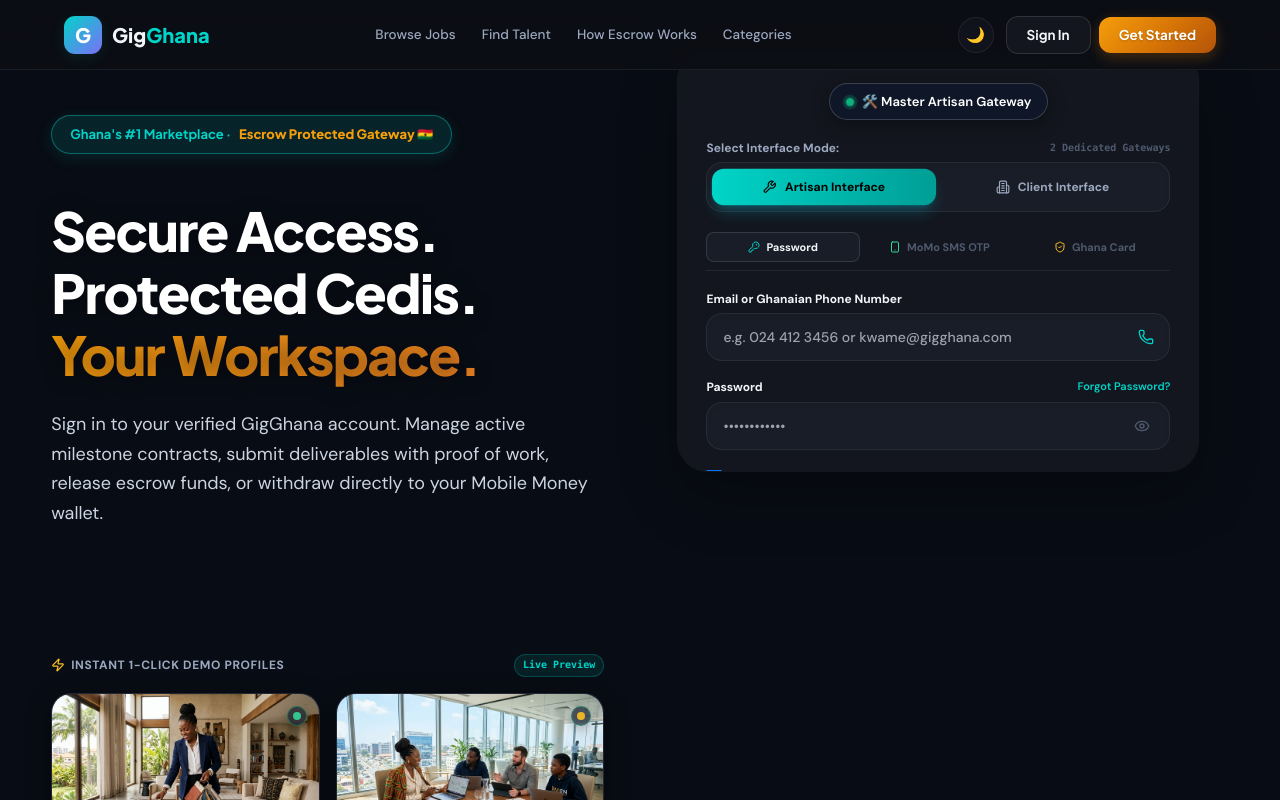
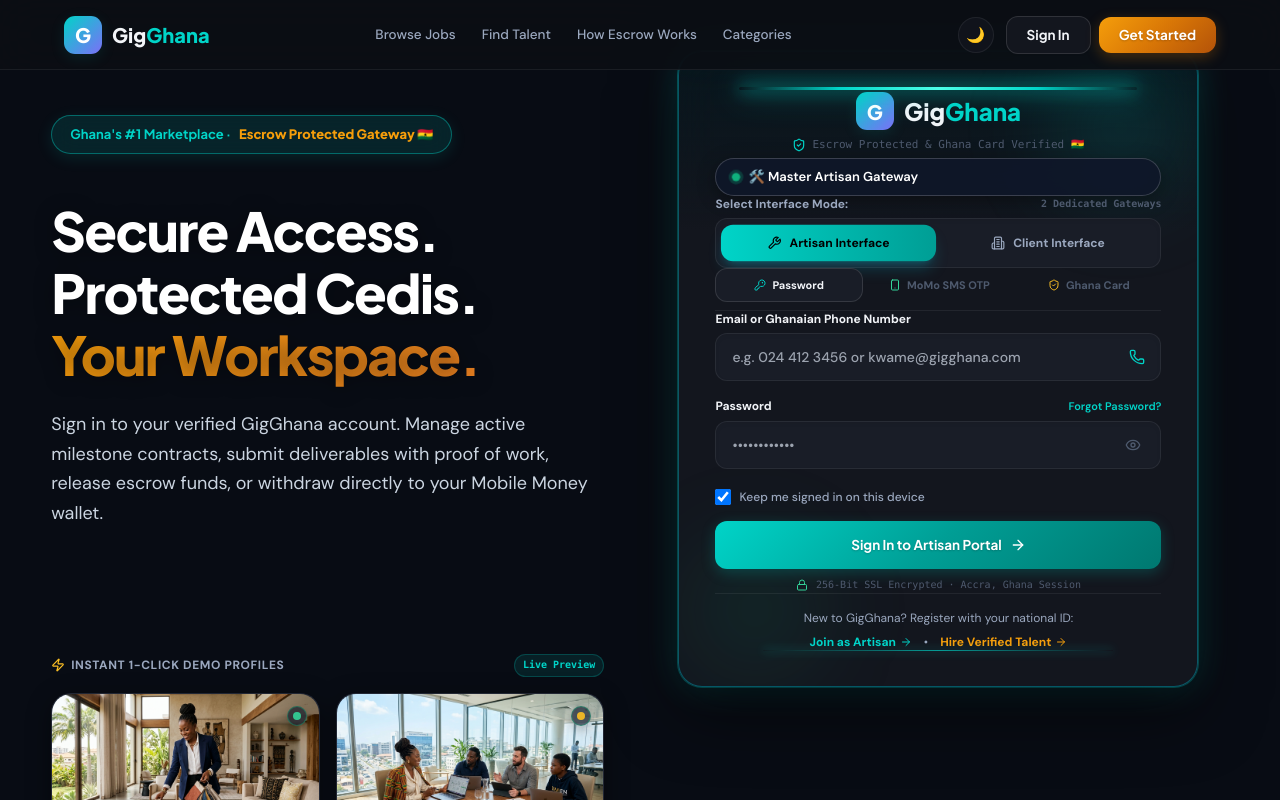
Before and after one commit to JoeVardyGC/GigGhana, a Next.js app: page /auth/login in a window 1280 px wide. Shown: the top 800 px of the page. Built offline with nearby package versions, Linux system fonts and the light colour scheme.

Commit message:
style(login): align logo, glowing card edges, button radius, and colors with homepage

```diff
--- a/app/auth/login/page.tsx
+++ b/app/auth/login/page.tsx
@@ -9,6 +9,7 @@ import { SiteFooter } from '@/components/layout/SiteFooter';
 import { useAuth } from '@/lib/context/AuthContext';
 import { detectGhanaNetwork } from '@/components/ui/phone-input';
 import { formatGhanaCardPin, validateGhanaCardPin } from '@/components/ui/ghana-card-input';
+import { SpotlightCard } from '@/components/ui/spotlight-card';
 import confetti from 'canvas-confetti';
 import {
   ShieldCheck,
@@ -482,21 +483,92 @@ function LoginContent() {
 
           </div>
 
-          {/* ══════ RIGHT COLUMN: AUTHENTICATION SUITE (HOMEPAGE LUXURY CARD) ══════ */}
-          <div className="hero-right-showcase w-full">
+          {/* ══════ RIGHT COLUMN: AUTHENTICATION SUITE (HOMEPAGE LUXURY GLOWING CARD) ══════ */}
+          <div className="hero-right-showcase w-full max-w-[620px]">
             <div className="showcase-outer-wrap">
-              <div
-                className="showcase-card"
+              <SpotlightCard
+                spotlightColor={
+                  activeInterface === 'provider'
+                    ? 'rgba(0, 212, 200, 0.22)'
+                    : 'rgba(245, 158, 11, 0.22)'
+                }
+                className={`relative overflow-hidden rounded-3xl transition-all duration-500 p-6 sm:p-9 flex flex-col gap-5 ${
+                  activeInterface === 'provider'
+                    ? 'border-cyan-500/40 shadow-[0_24px_65px_rgba(0,0,0,0.5),0_0_35px_rgba(0,212,200,0.22),0_0_0_1px_rgba(0,212,200,0.35)]'
+                    : 'border-amber-500/40 shadow-[0_24px_65px_rgba(0,0,0,0.5),0_0_35px_rgba(245,158,11,0.22),0_0_0_1px_rgba(245,158,11,0.35)]'
+                }`}
                 style={{
-                  height: 'auto',
-                  padding: '32px 28px',
-                  background: 'var(--surface)',
-                  display: 'flex',
-                  flexDirection: 'column',
-                  gap: '20px',
-                  boxShadow: '0 24px 60px rgba(0, 0, 0, 0.25), 0 0 0 1px var(--bd)',
+                  background:
+                    activeInterface === 'provider'
+                      ? 'linear-gradient(180deg, rgba(0, 212, 200, 0.05) 0%, var(--surface) 28%)'
+                      : 'linear-gradient(180deg, rgba(245, 158, 11, 0.05) 0%, var(--surface) 28%)',
+                  backdropFilter: 'blur(20px)',
                 }}
               >
+                {/* Top Neon Accent Beam with Glow (Signature Homepage Edge) */}
+                <div
+                  className="absolute -top-[1px] left-6 right-6 h-[2.5px] rounded-full transition-all duration-500 pointer-events-none z-20"
+                  style={{
+                    background:
+                      activeInterface === 'provider'
+                        ? 'linear-gradient(90deg, transparent, var(--cyan) 25%, #4DFFE8 50%, var(--cyan) 75%, transparent)'
+                        : 'linear-gradient(90deg, transparent, var(--gold) 25%, #FDE68A 50%, var(--gold) 75%, transparent)',
+                    boxShadow:
+                      activeInterface === 'provider'
+                        ? '0 0 16px var(--cyan), 0 0 32px var(--cyan)'
+                        : '0 0 16px var(--gold), 0 0 32px var(--gold)',
+                  }}
+                />
+
+                {/* Bottom Neon Accent Line */}
+                <div
+                  className="absolute -bottom-[1px] left-12 right-12 h-[1.5px] rounded-full transition-all duration-500 pointer-events-none opacity-70 z-20"
+                  style={{
+                    background:
+                      activeInterface === 'provider'
+                        ? 'linear-gradient(90deg, transparent, var(--cyan), transparent)'
+                        : 'linear-gradient(90deg, transparent, var(--gold), transparent)',
+                    boxShadow:
+                      activeInterface === 'provider'
+                        ? '0 0 10px var(--cyan)'
+                        : '0 0 10px var(--gold)',
+                  }}
+                />
+
+                {/* Ambient Corner Glow Filters (Matching Homepage .cta-glo) */}
+                <div
+                  className="absolute -top-16 -right-16 w-52 h-52 rounded-full pointer-events-none filter blur-2xl transition-all duration-500"
+                  style={{
+                    background:
+                      activeInterface === 'provider'
+                        ? 'radial-gradient(circle, rgba(0, 212, 200, 0.18) 0%, transparent 70%)'
+                        : 'radial-gradient(circle, rgba(245, 158, 11, 0.18) 0%, transparent 70%)',
+                  }}
+                />
+                <div
+                  className="absolute -bottom-16 -left-16 w-52 h-52 rounded-full pointer-events-none filter blur-2xl transition-all duration-500"
+                  style={{
+                    background:
+                      activeInterface === 'provider'
+                        ? 'radial-gradient(circle, rgba(16, 185, 129, 0.14) 0%, transparent 70%)'
+                        : 'radial-gradient(circle, rgba(217, 119, 6, 0.14) 0%, transparent 70%)',
+                  }}
+                />
+
+                {/* ══════ HOMEPAGE BRAND LOGO ══════ */}
+                <div className="flex flex-col items-center justify-center pt-1 pb-1 text-center relative z-10">
+                  <Link href="/" className="logo group inline-flex items-center gap-2.5 transition-transform hover:scale-105">
+                    <div className="logo-mark group-hover:scale-105 transition-transform">G</div>
+                    <span className="logo-text text-2xl">
+                      Gig<span>Ghana</span>
+                    </span>
+                  </Link>
+                  <span className="text-[11px] text-[var(--tx-3)] font-mono mt-1.5 flex items-center gap-1.5">
+                    <ShieldCheck className="w-3.5 h-3.5 text-[var(--cyan)]" />
+                    <span>Escrow Protected &amp; Ghana Card Verified 🇬🇭</span>
+                  </span>
+                </div>
+
                 {/* Top Floating Gateway Badge */}
                 <div className="showcase-top-badge" style={{ position: 'static', transform: 'none', margin: '0 auto' }}>
                   <span className="live-pulse-dot" />
@@ -506,13 +578,13 @@ function LoginContent() {
                 </div>
 
                 {/* ══════ DUAL-ROLE INTERFACE TOGGLE ══════ */}
-                <div className="space-y-1.5">
+                <div className="space-y-1.5 relative z-10">
                   <div className="flex items-center justify-between text-xs font-bold text-[var(--tx-2)]">
                     <span>Select Interface Mode:</span>
                     <span className="text-[10px] text-[var(--tx-3)] font-mono">2 Dedicated Gateways</span>
                   </div>
 
-                  <div className="p-1.5 rounded-2xl bg-[var(--surface-2)] border border-[var(--bd)] grid grid-cols-2 gap-1.5 shadow-inner">
+                  <div className="p-1.5 rounded-xl bg-[var(--surface-2)] border border-[var(--bd)] grid grid-cols-2 gap-1.5 shadow-inner">
                     <button
                       type="button"
                       onClick={() => {
@@ -548,14 +620,14 @@ function LoginContent() {
                 </div>
 
                 {/* ══════ AUTHENTICATION METHOD SELECTOR (3 TABS) ══════ */}
-                <div className="border-b border-[var(--bd)] pb-2 flex items-center justify-between gap-1 text-xs">
+                <div className="border-b border-[var(--bd)] pb-2 flex items-center justify-between gap-1 text-xs relative z-10">
                   <button
                     type="button"
                     onClick={() => {
                       setAuthMethod('password');
                       setErrorMsg('');
                     }}
-                    className={`flex-1 py-1.5 rounded-lg font-bold text-[11px] transition-all flex items-center justify-center gap-1.5 ${
+                    className={`flex-1 py-2 px-2.5 rounded-xl font-bold text-[11px] transition-all flex items-center justify-center gap-1.5 ${
                       authMethod === 'password'
                         ? 'bg-[var(--surface-2)] text-[var(--tx)] border border-[var(--bd2)] shadow-xs'
                         : 'text-[var(--tx-3)] hover:text-[var(--tx-2)]'
@@ -571,7 +643,7 @@ function LoginContent() {
                       setAuthMethod('otp');
                       setErrorMsg('');
                     }}
-                    className={`flex-1 py-1.5 rounded-lg font-bold text-[11px] transition-all flex items-center justify-center gap-1.5 ${
+                    className={`flex-1 py-2 px-2.5 rounded-xl font-bold text-[11px] transition-all flex items-center justify-center gap-1.5 ${
                       authMethod === 'otp'
                         ? 'bg-[var(--surface-2)] text-[var(--tx)] border border-[var(--bd2)] shadow-xs'
                         : 'text-[var(--tx-3)] hover:text-[var(--tx-2)]'
@@ -587,7 +659,7 @@ function LoginContent() {
                       setAuthMethod('ghanacard');
                       setErrorMsg('');
                     }}
-                    className={`flex-1 py-1.5 rounded-lg font-bold text-[11px] transition-all flex items-center justify-center gap-1.5 ${
+                    className={`flex-1 py-2 px-2.5 rounded-xl font-bold text-[11px] transition-all flex items-center justify-center gap-1.5 ${
                       authMethod === 'ghanacard'
                         ? 'bg-[var(--surface-2)] text-[var(--tx)] border border-[var(--bd2)] shadow-xs'
                         : 'text-[var(--tx-3)] hover:text-[var(--tx-2)]'
@@ -600,7 +672,7 @@ function LoginContent() {
 
                 {/* ══════ METHOD 1: STANDARD PASSWORD FORM ══════ */}
                 {authMethod === 'password' && (
-                  <form onSubmit={handlePasswordSubmit} className="space-y-4">
+                  <form onSubmit={handlePasswordSubmit} className="space-y-4 relative z-10">
                     {/* Identifier */}
                     <div className="space-y-1.5">
                       <div className="flex items-center justify-between text-xs font-bold text-[var(--tx)]">
@@ -642,7 +714,11 @@ function LoginContent() {
                               ? 'e.g. 024 412 3456 or kwame@gigghana.com'
                               : 'e.g. 020 899 1234 or dr.frimpong@estate.com'
                           }
-                          className="w-full h-12 pl-4 pr-11 bg-[var(--surface-2)] text-[var(--tx)] text-sm font-medium rounded-2xl border border-[var(--bd)] focus:border-[var(--cyan)] focus:ring-2 focus:ring-[var(--cyan)]/20 focus:outline-none transition-all shadow-inner"
+                          className={`w-full h-12 pl-4 pr-11 bg-[var(--surface-2)] text-[var(--tx)] text-sm font-medium rounded-xl border border-[var(--bd)] ${
+                            activeInterface === 'provider'
+                              ? 'focus:border-[var(--cyan)] focus:ring-2 focus:ring-[var(--cyan)]/20'
+                              : 'focus:border-[var(--gold)] focus:ring-2 focus:ring-[var(--gold)]/20'
+                          } focus:outline-none transition-all shadow-inner`}
                           required
                         />
                         <div className="absolute right-4 text-[var(--tx-3)] pointer-events-none">
@@ -680,7 +756,11 @@ function LoginContent() {
                           value={password}
                           onChange={(e) => setPassword(e.target.value)}
                           placeholder="••••••••••••"
-                          className="w-full h-12 pl-4 pr-12 bg-[var(--surface-2)] text-[var(--tx)] text-sm font-medium rounded-2xl border border-[var(--bd)] focus:border-[var(--cyan)] focus:ring-2 focus:ring-[var(--cyan)]/20 focus:outline-none transition-all shadow-inner"
+                          className={`w-full h-12 pl-4 pr-12 bg-[var(--surface-2)] text-[var(--tx)] text-sm font-medium rounded-xl border border-[var(--bd)] ${
+                            activeInterface === 'provider'
+                              ? 'focus:border-[var(--cyan)] focus:ring-2 focus:ring-[var(--cyan)]/20'
+                              : 'focus:border-[var(--gold)] focus:ring-2 focus:ring-[var(--gold)]/20'
+                          } focus:outline-none transition-all shadow-inner`}
                           required
                         />
                         <button
@@ -708,7 +788,7 @@ function LoginContent() {
                     </div>
 
                     {errorMsg && (
-                      <div className="p-3 rounded-2xl bg-rose-500/10 border border-rose-500/30 text-rose-500 text-xs font-medium flex items-center gap-2">
+                      <div className="p-3 rounded-xl bg-rose-500/10 border border-rose-500/30 text-rose-500 text-xs font-medium flex items-center gap-2">
                         <AlertCircle className="w-4 h-4 shrink-0" />
                         <span>{errorMsg}</span>
                       </div>
@@ -717,7 +797,7 @@ function LoginContent() {
                     <button
                       type="submit"
                       disabled={isLoading}
-                      className={`btn w-full h-12 rounded-2xl font-black text-sm shadow-xl flex items-center justify-center gap-2 transition-all ${
+                      className={`btn w-full h-12 font-bold text-sm shadow-xl flex items-center justify-center gap-2 transition-all ${
                         activeInterface === 'provider' ? 'btn-blue' : 'btn-gold'
                       }`}
                     >
@@ -738,7 +818,7 @@ function LoginContent() {
 
                 {/* ══════ METHOD 2: MOBILE MONEY SMS OTP FORM ══════ */}
                 {authMethod === 'otp' && (
-                  <div className="space-y-4">
+                  <div className="space-y-4 relative z-10">
                     {otpStep === 'request' ? (
                       <form onSubmit={handleRequestOtp} className="space-y-4">
                         <div className="space-y-1.5">
@@ -768,7 +848,7 @@ function LoginContent() {
                               value={otpPhone}
                               onChange={(e) => setOtpPhone(e.target.value)}
                               placeholder="024 XXX XXXX"
-                              className="w-full h-12 pl-4 pr-11 bg-[var(--surface-2)] text-[var(--tx)] text-sm font-mono font-semibold rounded-2xl border border-[var(--bd)] focus:border-emerald-500 focus:outline-none transition-all shadow-inner"
+                              className="w-full h-12 pl-4 pr-11 bg-[var(--surface-2)] text-[var(--tx)] text-sm font-mono font-semibold rounded-xl border border-[var(--bd)] focus:border-emerald-500 focus:outline-none transition-all shadow-inner"
                               required
                             />
                             <Smartphone className="w-4 h-4 text-emerald-400 absolute right-4 pointer-events-none" />
@@ -779,7 +859,7 @@ function LoginContent() {
                         </div>
 
                         {errorMsg && (
-                          <div className="p-3 rounded-2xl bg-rose-500/10 border border-rose-500/30 text-rose-500 text-xs font-medium flex items-center gap-2">
+                          <div className="p-3 rounded-xl bg-rose-500/10 border border-rose-500/30 text-rose-500 text-xs font-medium flex items-center gap-2">
                             <AlertCircle className="w-4 h-4 shrink-0" />
                             <span>{errorMsg}</span>
                           </div>
@@ -788,7 +868,7 @@ function LoginContent() {
                         <button
                           type="submit"
                           disabled={isLoading}
-                          className="btn btn-blue w-full h-12 rounded-2xl font-black text-sm shadow-xl flex items-center justify-center gap-2"
+                          className="btn btn-blue w-full h-12 font-bold text-sm shadow-xl flex items-center justify-center gap-2"
                         >
                           {isLoading ? (
                             <>
@@ -807,7 +887,7 @@ function LoginContent() {
                       <form onSubmit={handleVerifyOtp} className="space-y-4 animate-in fade-in duration-200">
 
                         {/* Simulated Incoming SMS Toast */}
-                        <div className="p-3 rounded-2xl bg-emerald-500/10 border border-emerald-500/30 text-xs text-emerald-500 flex items-start gap-2.5 shadow-sm">
+                        <div className="p-3 rounded-xl bg-emerald-500/10 border border-emerald-500/30 text-xs text-emerald-500 flex items-start gap-2.5 shadow-sm">
                           <CheckCircle2 className="w-4 h-4 shrink-0 mt-0.5" />
                           <div className="flex-1">
                             <div className="font-bold font-mono">[SMS Simulation Received]</div>
@@ -870,7 +950,7 @@ function LoginContent() {
                         </div>
 
                         {errorMsg && (
-                          <div className="p-3 rounded-2xl bg-rose-500/10 border border-rose-500/30 text-rose-500 text-xs font-medium flex items-center gap-2">
+                          <div className="p-3 rounded-xl bg-rose-500/10 border border-rose-500/30 text-rose-500 text-xs font-medium flex items-center gap-2">
                             <AlertCircle className="w-4 h-4 shrink-0" />
                             <span>{errorMsg}</span>
                           </div>
@@ -879,7 +959,7 @@ function LoginContent() {
                         <button
                           type="submit"
                           disabled={isLoading}
-                          className="btn btn-blue w-full h-12 rounded-2xl font-black text-sm shadow-xl flex items-center justify-center gap-2"
+                          className="btn btn-blue w-full h-12 font-bold text-sm shadow-xl flex items-center justify-center gap-2"
                         >
                           {isLoading ? (
                             <>
@@ -900,7 +980,7 @@ function LoginContent() {
 
                 {/* ══════ METHOD 3: GHANA CARD BIOMETRIC PIN FORM ══════ */}
                 {authMethod === 'ghanacard' && (
-                  <form onSubmit={handleGhanaCardSubmit} className="space-y-4 animate-in fade-in duration-200">
+                  <form onSubmit={handleGhanaCardSubmit} className="space-y-4 animate-in fade-in duration-200 relative z-10">
                     <div className="space-y-1.5">
                       <div className="flex items-center justify-between text-xs font-bold text-[var(--tx)]">
                         <label htmlFor="ghana-card-pin">National Identity PIN</label>
@@ -914,7 +994,7 @@ function LoginContent() {
                           value={ghanaCardPin}
                           onChange={(e) => setGhanaCardPin(formatGhanaCardPin(e.target.value))}
                           placeholder="GHA-XXXXXXXXX-X"
-                          className="w-full h-12 pl-4 pr-11 bg-[var(--surface-2)] text-[var(--tx)] text-sm font-mono font-bold tracking-wider rounded-2xl border border-[var(--bd)] focus:border-amber-500 focus:outline-none transition-all shadow-inner uppercase"
+                          className="w-full h-12 pl-4 pr-11 bg-[var(--surface-2)] text-[var(--tx)] text-sm font-mono font-bold tracking-wider rounded-xl border border-[var(--bd)] focus:border-amber-500 focus:outline-none transition-all shadow-inner uppercase"
                           required
                         />
                         <ShieldCheck className="w-4 h-4 text-amber-400 absolute right-4 pointer-events-none" />
@@ -925,7 +1005,7 @@ function LoginContent() {
                     </div>
 
                     {/* Biometric Sensor Simulation Banner */}
-                    <div className="p-3.5 rounded-2xl bg-amber-500/10 border border-amber-500/25 flex items-center gap-3">
+                    <div className="p-3.5 rounded-xl bg-amber-500/10 border border-amber-500/25 flex items-center gap-3">
                       <div className="w-10 h-10 rounded-xl bg-amber-500/20 text-amber-500 flex items-center justify-center shrink-0">
                         <Fingerprint className="w-6 h-6 animate-pulse" />
                       </div>
@@ -938,7 +1018,7 @@ function LoginContent() {
                     </div>
 
                     {errorMsg && (
-                      <div className="p-3 rounded-2xl bg-rose-500/10 border border-rose-500/30 text-rose-500 text-xs font-medium flex items-center gap-2">
+                      <div className="p-3 rounded-xl bg-rose-500/10 border border-rose-500/30 text-rose-500 text-xs font-medium flex items-center gap-2">
                         <AlertCircle className="w-4 h-4 shrink-0" />
                         <span>{errorMsg}</span>
                       </div>
@@ -947,7 +1027,7 @@ function LoginContent() {
                     <button
                       type="submit"
                       disabled={isLoading}
-                      className="btn btn-gold w-full h-12 rounded-2xl font-black text-sm shadow-xl flex items-center justify-center gap-2"
+                      className="btn btn-gold w-full h-12 font-bold text-sm shadow-xl flex items-center justify-center gap-2"
                     >
                       {isScanningBiometric ? (
                         <>
@@ -965,13 +1045,13 @@ function LoginContent() {
                 )}
 
                 {/* Device & Session Security Footnote */}
-                <div className="pt-2 flex items-center justify-center gap-2 text-[10px] text-[var(--tx-3)] font-mono">
+                <div className="pt-2 flex items-center justify-center gap-2 text-[10px] text-[var(--tx-3)] font-mono relative z-10">
                   <Lock className="w-3 h-3 text-emerald-400" />
                   <span>256-Bit SSL Encrypted · Accra, Ghana Session</span>
                 </div>
 
                 {/* Register Switcher */}
-                <div className="pt-4 border-t border-[var(--bd)] text-center text-xs text-[var(--tx-2)] space-y-2">
+                <div className="pt-4 border-t border-[var(--bd)] text-center text-xs text-[var(--tx-2)] space-y-2 relative z-10">
                   <div>New to GigGhana? Register with your national ID:</div>
                   <div className="flex items-center justify-center gap-3">
                     <Link
@@ -992,7 +1072,7 @@ function LoginContent() {
                   </div>
                 </div>
 
-              </div>
+              </SpotlightCard>
             </div>
           </div>
 
@@ -1050,14 +1130,14 @@ function LoginContent() {
                   <button
                     type="button"
                     onClick={() => setIsForgotModalOpen(false)}
-                    className="px-4 py-2 rounded-xl border border-[var(--bd)] text-xs text-[var(--tx)]"
+                    className="btn btn-ghost px-4 py-2 text-xs font-bold"
                   >
                     Cancel
                   </button>
                   <button
                     type="submit"
                     disabled={isResetting}
-                    className="btn btn-blue px-4 py-2 rounded-xl text-xs font-bold flex items-center gap-1.5"
+                    className="btn btn-blue px-4 py-2 text-xs font-bold flex items-center gap-1.5"
                   >
                     {isResetting ? 'Sending...' : 'Send Recovery Code'}
                   </button>
@@ -1100,14 +1180,14 @@ function LoginContent() {
                   <button
                     type="button"
                     onClick={() => setResetStep('request')}
-                    className="px-3 py-2 text-xs text-[var(--tx-3)] hover:text-[var(--tx)]"
+                    className="btn btn-ghost px-3 py-2 text-xs font-bold"
                   >
                     Back
                   </button>
                   <button
                     type="submit"
                     disabled={isResetting}
-                    className="btn btn-gold px-4 py-2 rounded-xl text-xs font-bold flex items-center gap-1.5"
+                    className="btn btn-gold px-4 py-2 text-xs font-bold flex items-center gap-1.5"
                   >
                     {isResetting ? 'Updating...' : 'Set New Password'}
                   </button>
--- a/components/auth/AuthLayout.tsx
+++ b/components/auth/AuthLayout.tsx
@@ -30,13 +30,11 @@ export function AuthLayout({
 
       {/* Top Brand Navigation Header */}
       <header className="relative z-10 w-full max-w-6xl mx-auto px-4 sm:px-6 py-6 flex items-center justify-between">
-        <a href="/" className="flex items-center gap-2.5 group">
-          <div className="w-9 h-9 rounded-xl bg-gradient-to-tr from-[#00D4C8] via-[#008B82] to-[#F59E0B] flex items-center justify-center text-slate-950 font-black text-lg shadow-md group-hover:scale-105 transition-transform">
-            G
-          </div>
-          <div className="text-xl font-black tracking-tight text-[var(--tx)]">
-            Gig<span className="text-[var(--cyan)]">Ghana</span>
-          </div>
+        <a href="/" className="logo group">
+          <div className="logo-mark group-hover:scale-105 transition-transform">G</div>
+          <span className="logo-text">
+            Gig<span>Ghana</span>
+          </span>
         </a>
 
         <a
--- a/components/layout/SiteHeader.tsx
+++ b/components/layout/SiteHeader.tsx
@@ -73,7 +73,7 @@ export function SiteHeader({ activeTab }: SiteHeaderProps) {
         <Link href="/" className="logo group">
           <div className="logo-mark group-hover:scale-105 transition-transform">G</div>
           <span className="logo-text">
-            Gig<span className="text-[var(--cyan)]">Ghana</span>
+            Gig<span>Ghana</span>
           </span>
         </Link>
 
```
